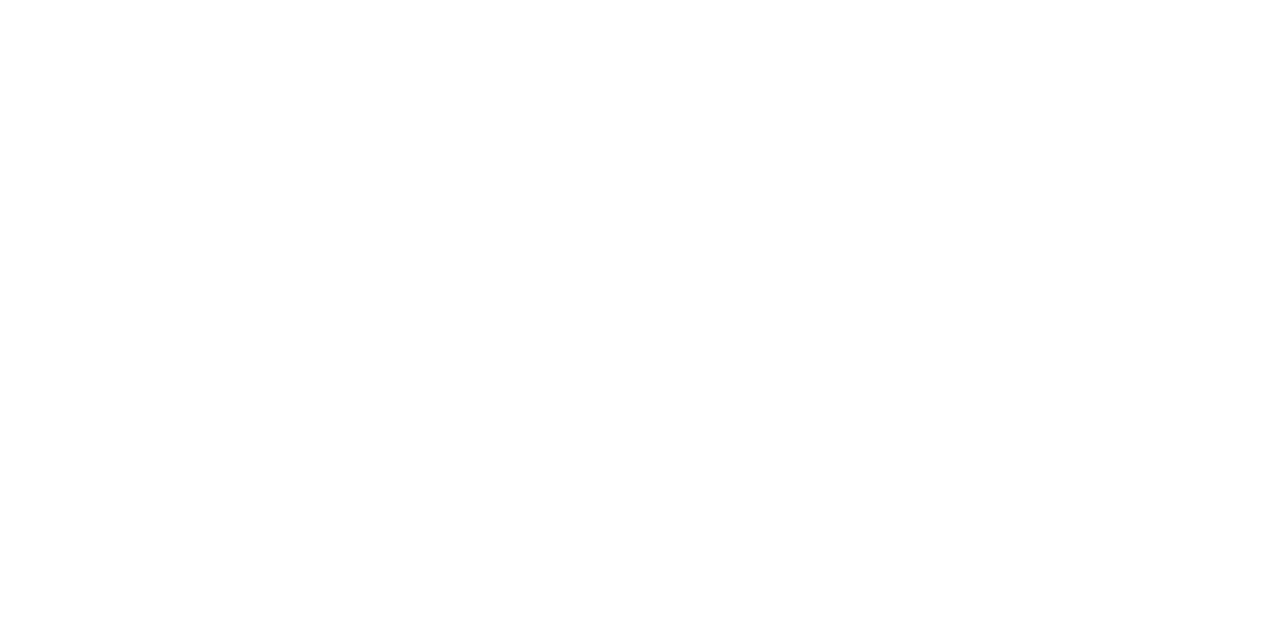
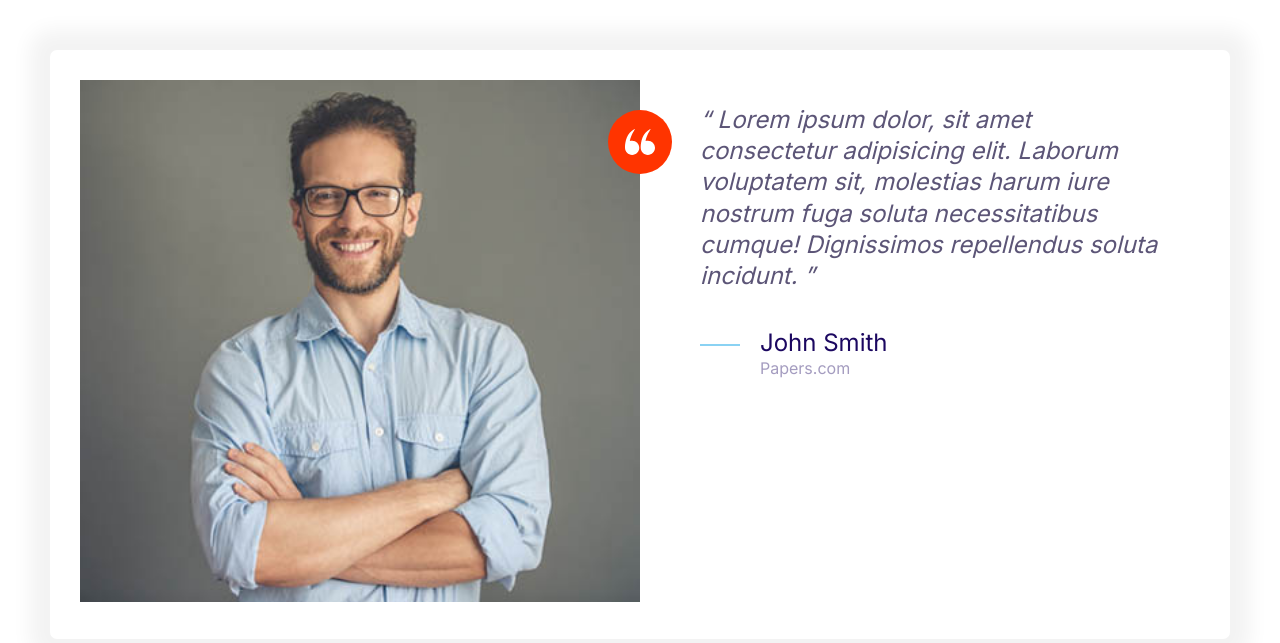
Before and after one commit to Aden-Ahadi/Hello, a plain HTML site: page index.html in a window 1280 px wide. Drawn offline with Linux system fonts and the light colour scheme.

Commit message:
Built Testimonial components.

```diff
--- a/css/styles.css
+++ b/css/styles.css
@@ -169,8 +169,17 @@ a {
   height: 40px;
 }
 
+.icon-small {
+  width: 30px;
+  height: 30px;
+}
+
 .icon--primary {
   fill: var(--color-primary);
+}
+
+.icon--white {
+  fill: #fff;
 }
 
 .icon-container {
@@ -181,6 +190,10 @@ a {
   display: inline-flex;
   justify-content: center;
   align-items: center;
+}
+
+.icon-container--accent {
+  background: var(--color-accent);
 }
 
 /*buttons*/
@@ -443,3 +456,34 @@ a {
     grid-template-columns: repeat(3, 1fr);
   }
 }
+
+/*Testimonial*/
+
+.testimonial {
+  padding: 3rem;
+}
+
+.testimonial__image {
+  position: relative;
+}
+
+.testimonial__image > img {
+  width: 100%;
+}
+
+.testimonial__image > .icon-container {
+  position: absolute;
+  top: 3rem;
+  right: -32px;
+}
+
+@media screen and (min-width: 768px) {
+  .testimonial .quote,
+  .testimonial .quote__author {
+    font-size: 2.4rem;
+  }
+
+  .testimonial .quote {
+    margin-left: 6rem;
+  }
+}
--- a/index.html
+++ b/index.html
@@ -13,5 +13,42 @@
     <link rel="stylesheet" href="css/normalize.css" />
     <link rel="stylesheet" href="css/styles.css" />
   </head>
-  <body></body>
+  <body style="padding: 5rem">
+    <div class="card testimonial">
+      <div class="grid grid--1x2">
+        <div class="testimonial__image">
+          <img
+            class="testimonial__image"
+            src="images/testimonial.jpg"
+            alt="A happy, smiling customer"
+          />
+          <span class="icon-container icon-container--accent">
+            <svg class="icon icon--white icon-small">
+              <use xlink:href="images/sprite.svg#quotes"></use>
+            </svg>
+          </span>
+        </div>
+        <blockquote class="quote">
+          <p class="quote__text">
+            Lorem ipsum dolor, sit amet consectetur adipisicing elit. Laborum
+            voluptatem sit, molestias harum iure nostrum fuga soluta
+            necessitatibus cumque! Dignissimos repellendus soluta incidunt.
+          </p>
+          <footer>
+            <div class="media">
+              <div class="media__image">
+                <svg class="icon icon--primary">
+                  <use xlink:href="images/sprite.svg#line"></use>
+                </svg>
+              </div>
+              <div class="media__body">
+                <h3 class="media__tittle quote__author">John Smith</h3>
+                <p class="quote__company">Papers.com</p>
+              </div>
+            </div>
+          </footer>
+        </blockquote>
+      </div>
+    </div>
+  </body>
 </html>
```
Also changed, not shown: images/testimonial.jpg (added).
